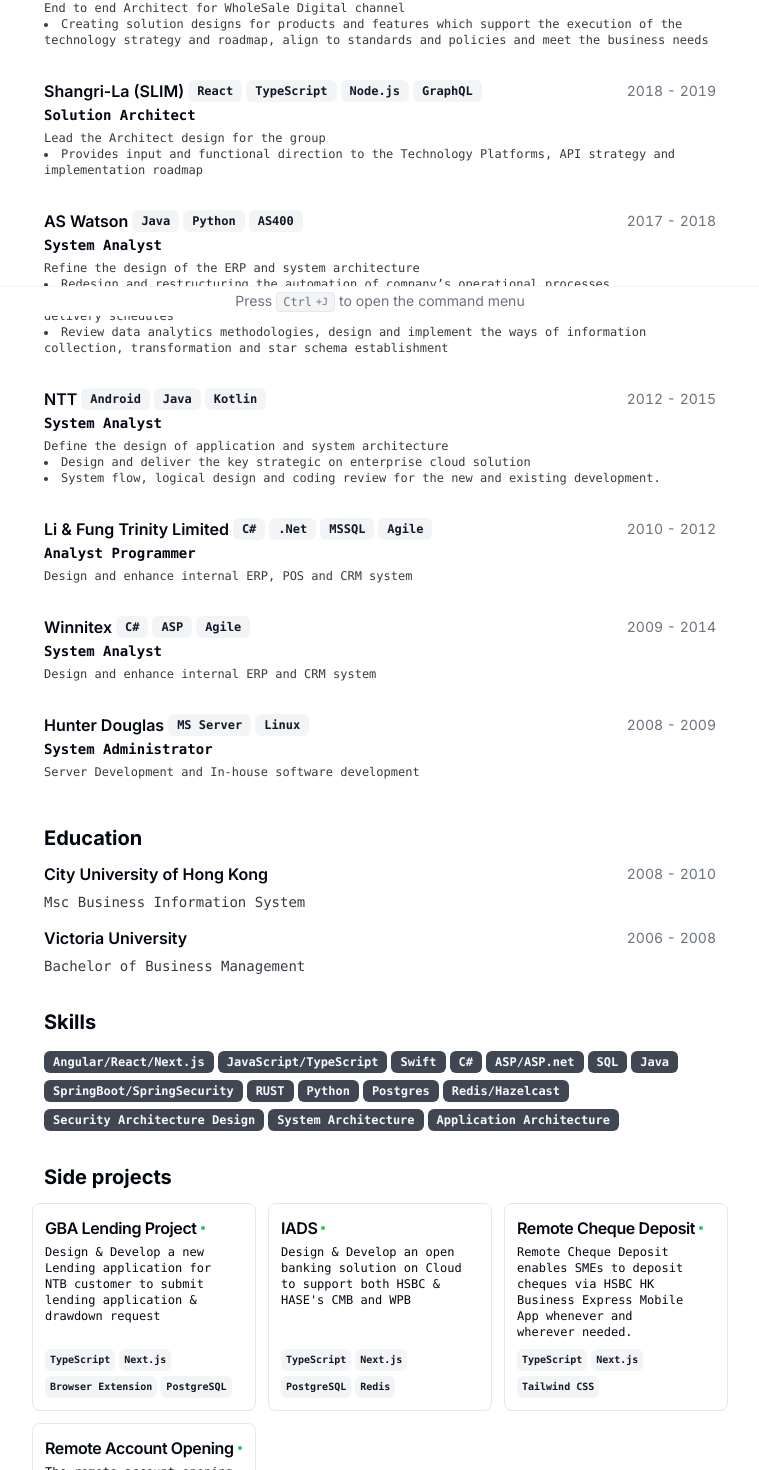
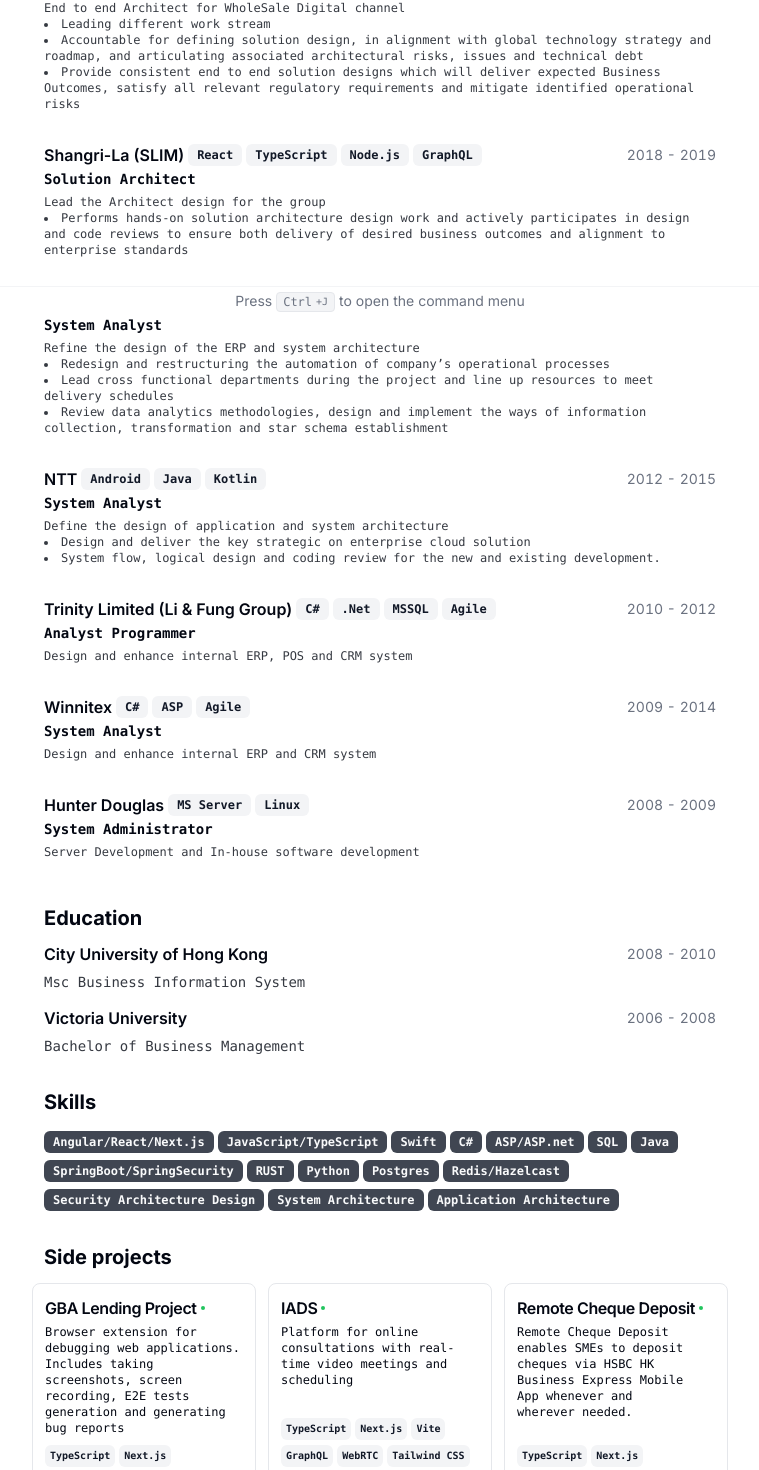
Before and after one commit to cyrustse/cyrustse.github.io, a Next.js app: page / in a window 1280 px wide. Shown: the part 484-1954 px from the top of the page, without its empty margins (260-1019 px from the left). Built offline with nearby package versions, Linux system fonts and the light colour scheme.

Commit message:
roll back to v6

```diff
--- a/src/data/resume-data.tsx
+++ b/src/data/resume-data.tsx
@@ -72,7 +72,13 @@ export const RESUME_DATA = {
           End to end Architect for WholeSale Digital channel
           <ul className="list-inside list-disc">
             <li>
-              Creating solution designs for products and features which support the execution of the technology strategy and roadmap, align to standards and policies and meet the business needs
+              Leading different work stream
+            </li>
+            <li>
+              Accountable for defining solution design, in alignment with global technology strategy and roadmap, and articulating associated architectural risks, issues and technical debt
+            </li>
+            <li>
+              Provide consistent end to end solution designs which will deliver expected Business Outcomes, satisfy all relevant regulatory requirements and mitigate identified operational risks
             </li>
           </ul>
         </>
@@ -96,7 +102,7 @@ export const RESUME_DATA = {
           Lead the Architect design for the group
           <ul className="list-inside list-disc">
             <li>
-              Provides input and functional direction to the Technology Platforms, API strategy and implementation roadmap
+              Performs hands-on solution architecture design work and actively participates in design and code reviews to ensure both delivery of desired business outcomes and alignment to enterprise standards
             </li>
           </ul>
         </>
@@ -148,7 +154,7 @@ export const RESUME_DATA = {
       ),
     },
     {
-      company: "Li & Fung Trinity Limited",
+      company: "Trinity Limited (Li & Fung Group)",
       link: "",
       badges: ["C#", ".Net", "MSSQL", "Agile"],
       title: "Analyst Programmer",
@@ -203,7 +209,7 @@ export const RESUME_DATA = {
       title: "GBA Lending Project",
       techStack: ["TypeScript", "Next.js", "Browser Extension", "PostgreSQL"],
       description:
-        "Design & Develop a new Lending application for NTB customer to submit lending application & drawdown request",
+        "Browser extension for debugging web applications. Includes taking screenshots, screen recording, E2E tests generation and generating bug reports",
       logo: MonitoLogo,
       link: {
         label: "GBA Lending Project",
@@ -215,11 +221,15 @@ export const RESUME_DATA = {
       techStack: [
         "TypeScript",
         "Next.js",
+        "Vite",
+        "GraphQL",
+        "WebRTC",
+        "Tailwind CSS",
         "PostgreSQL",
         "Redis",
       ],
       description:
-        "Design & Develop an open banking solution on Cloud to support both HSBC & HASE's CMB and WPB",
+        "Platform for online consultations with real-time video meetings and scheduling",
       logo: ConsultlyLogo,
       link: {
         label: "IADS",
```
